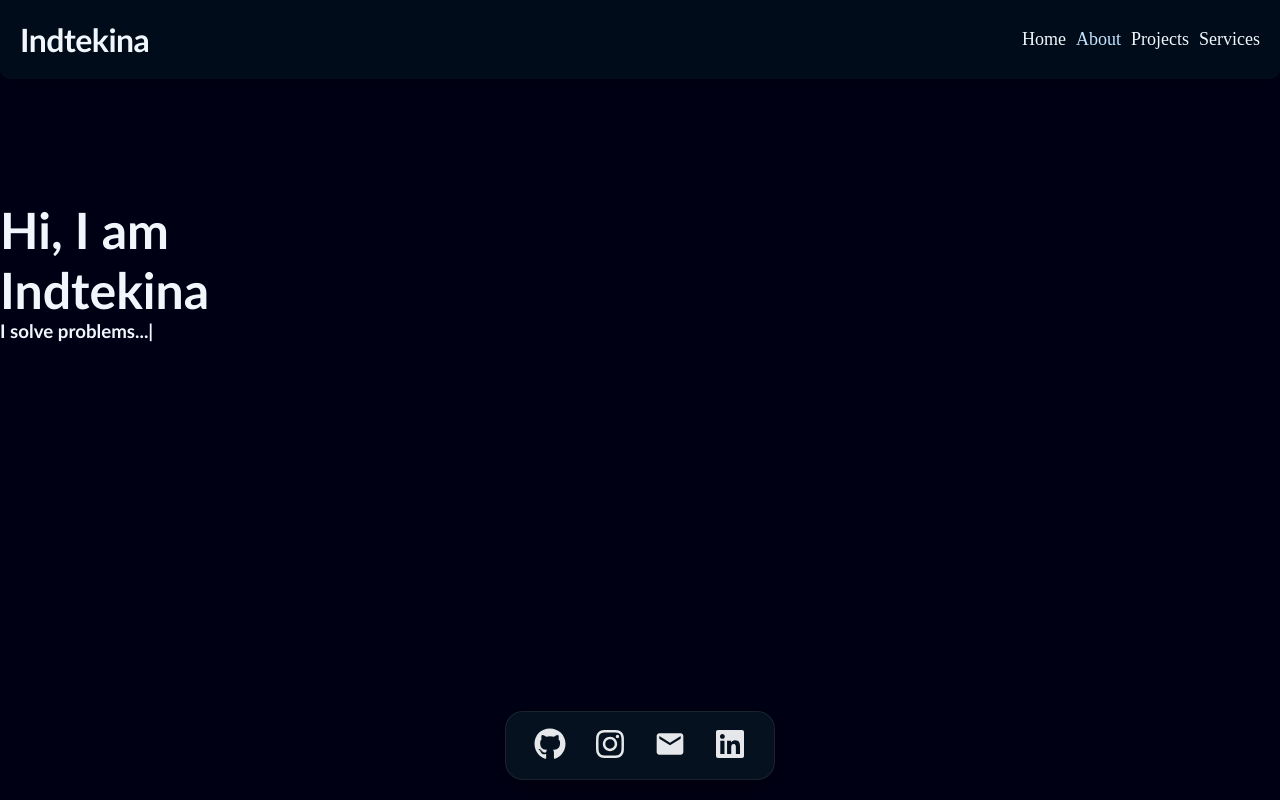
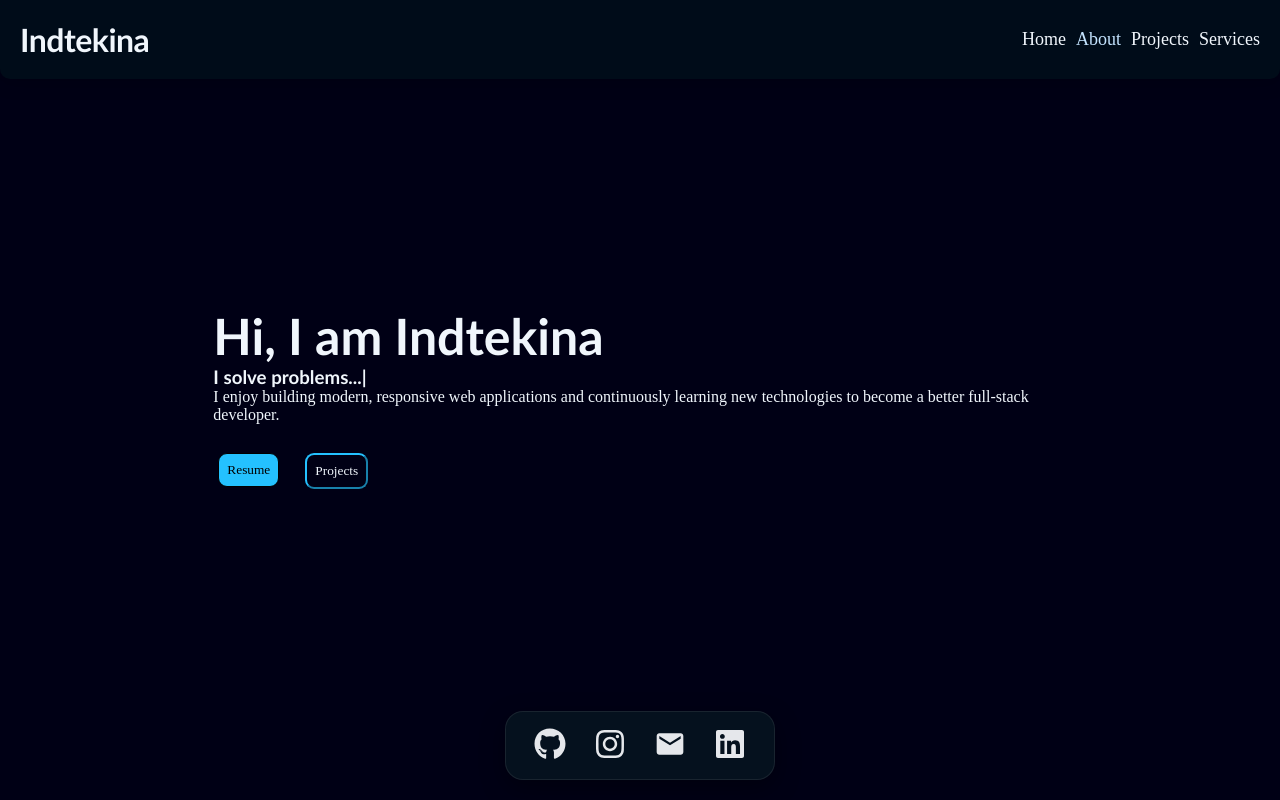
Before and after one commit to indtekina2/indtekina, a React (Vite) app: page /about in a window 1280 px wide. Built offline with nearby package versions, Linux system fonts and the light colour scheme.

Commit message:
Completed the about me page

```diff
--- a/src/App.css
+++ b/src/App.css
@@ -44,6 +44,7 @@ button {
   margin: 5px;
   border-radius: 9px;
   transition: transform 0.1s ease;
+  justify-self: start;
 }
 
 button:hover {
--- a/src/Pages/About.css
+++ b/src/Pages/About.css
@@ -2,18 +2,25 @@
 .about_container {
   display: grid;
   grid-template-rows: 1fr 2fr 1fr;
+  grid-template-columns: 0.5fr 2fr 0.5fr;
 
     min-height: 100vh;
 }
 
 .about {
-  display: grid;
+    display: flex;
+    flex-direction: column;
+    justify-content: center;
 
-  /* text-align: center; */
+    /* text-align: center; */
   grid-row: 2/3;
+  grid-column: 2/3;
 
-  display: grid;
-  grid-template-columns: 0.5fr 1fr 0.5fr;
+    animation: fadeIn 1.1s ease-in forwards;
+}
 
-  animation: fadeIn 1.1s ease-in forwards;
+.about_buttons {
+    display: flex;
+    gap: 1rem;
+    margin-top: 1.5rem;
 }
--- a/src/Pages/About.jsx
+++ b/src/Pages/About.jsx
@@ -1,15 +1,20 @@
 import React from "react";
 import "./About.css"
 import { TypeAnimation } from "react-type-animation";
+import resume from "../assets/resume.pdf";
+import { useNavigate } from "react-router-dom";
 
 function About() {
+  const navigate = useNavigate()
   return (
     <div className="about_container">
       <div className="about">
-        <div className="about_text">
+        <div className="about_hero">
           <h2>Hi, I am Indtekina</h2>
           <h3>
-            <span>I <TypeAnimation
+            <span>
+              I{" "}
+              <TypeAnimation
                 sequence={[
                   "build websites...",
                   1000,
@@ -26,6 +31,24 @@ function About() {
               />
             </span>
           </h3>
+          <p>
+            I enjoy building modern, responsive web applications and
+            continuously learning new technologies to become a better full-stack
+            developer.{" "}
+          </p>
+
+          <div className="about_buttons">
+            <a href={resume} download>
+              <button className="full_button">Resume</button>
+            </a>
+
+            <button
+              className="secondary_btn empty_button"
+              onClick={() => navigate("/projects")}
+            >
+              Projects
+            </button>
+          </div>
         </div>
       </div>
     </div>
```
Also changed, not shown: 1 other file (tests, documents, lock files or other folders).
